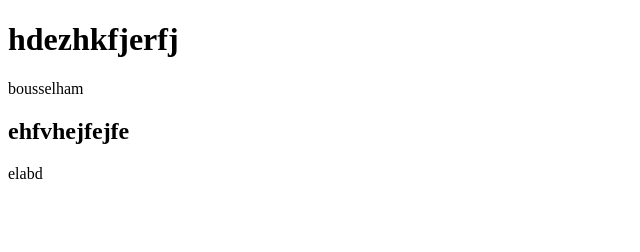
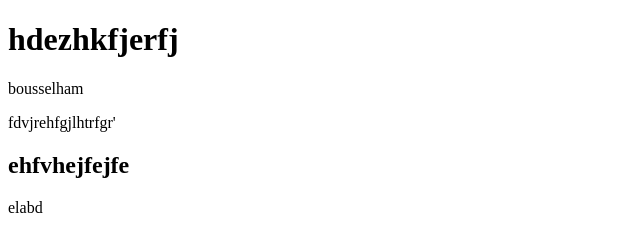
Before and after one commit to BOUSSELHAMYIYKI/bilal, a website: page hh.html in a window 1280 px wide. Shown: the whole page, without its empty margins (0-640 px from the left). Drawn offline with Linux system fonts and the light colour scheme.

Commit message:
first commit

```diff
--- a/hh.html
+++ b/hh.html
@@ -8,6 +8,7 @@
 <body>
     <h1>hdezhkfjerfj</h1>
     <p>bousselham</p>
+    <p>fdvjrehfgjlhtrfgr'</p>
 
 <h2>ehfvhejfejfe</h2>
    <p>elabd</p>
```
Also changed, not shown: .github/workflow/build.yml (deleted), .github/workflow/deploy.yml (deleted), .github/workflow/test.yml (deleted).
